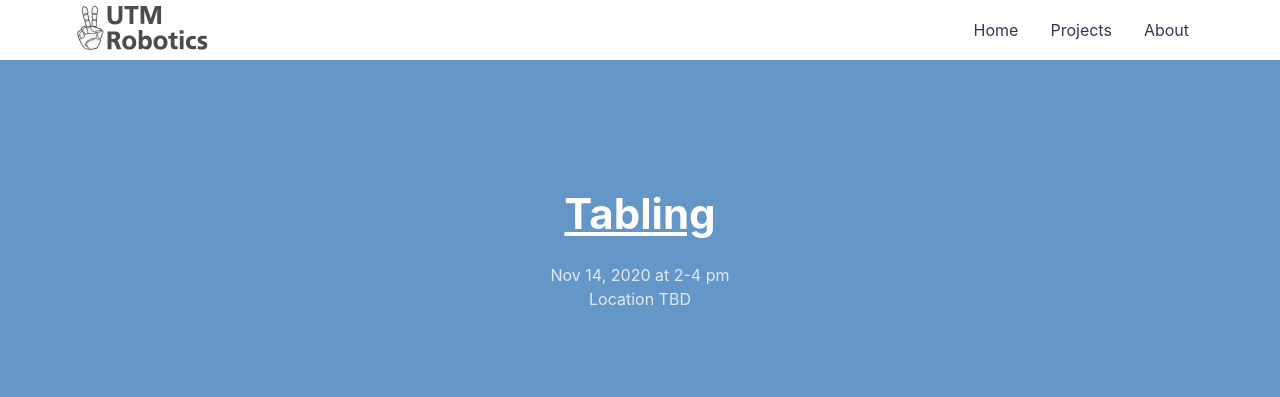
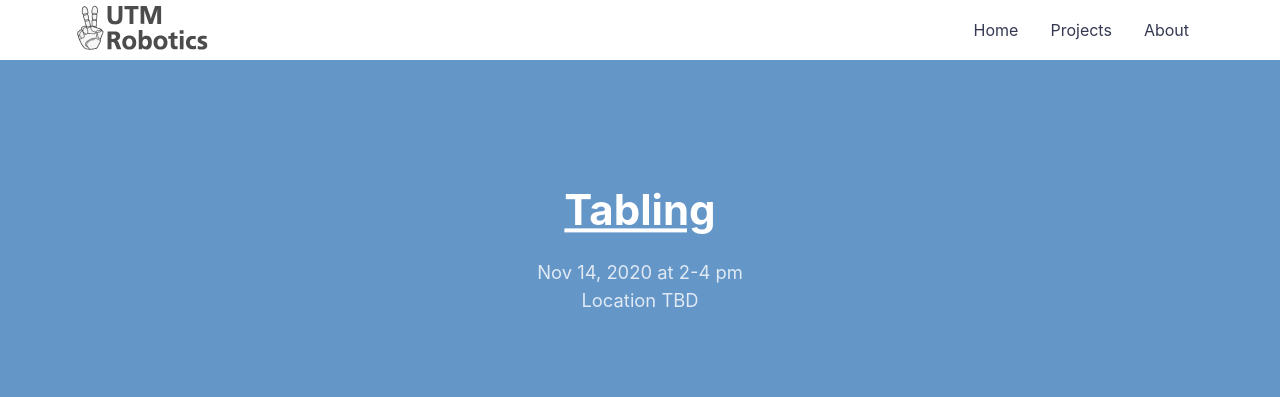
Before and after one commit to UTM-Robotics/utmrobotics.github.io-DEPRECATED-, a Jekyll site: the page built from _posts/2020-11-14-tabling.md, in a window 1280 px wide. Shown: the top 397 px of the page. Built offline with Jekyll 4.4.1, drawn with Linux system fonts in a browser that asks for light colours.

Commit message:
Increase meta info font size

```diff
--- a/_sass/pages/_page.scss
+++ b/_sass/pages/_page.scss
@@ -27,6 +27,10 @@
 
 .hero-darken::before {
     background: rgba(52, 56, 81, .8);
+}
+
+.hero__meta {
+    font-size: 1.15em;
 }
 
 .hero--small {
```
